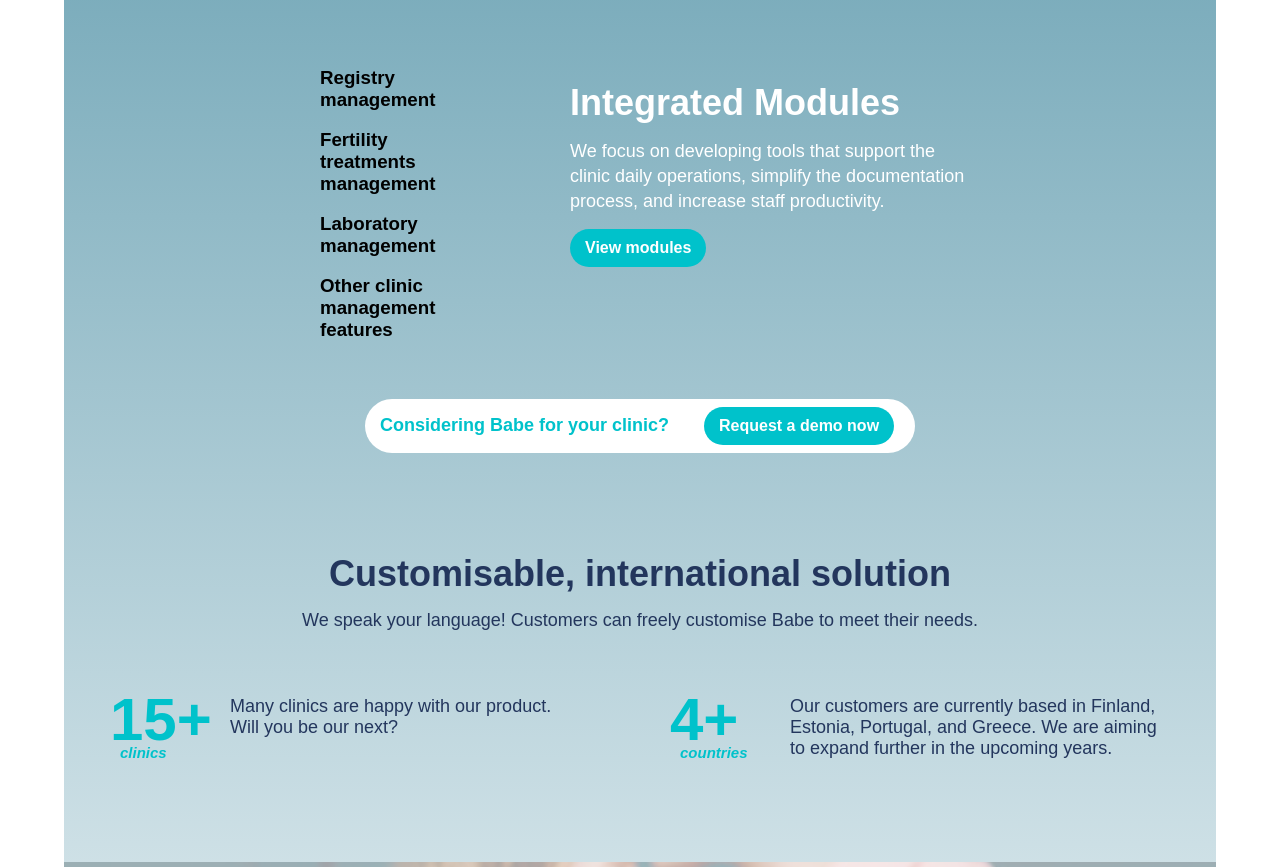
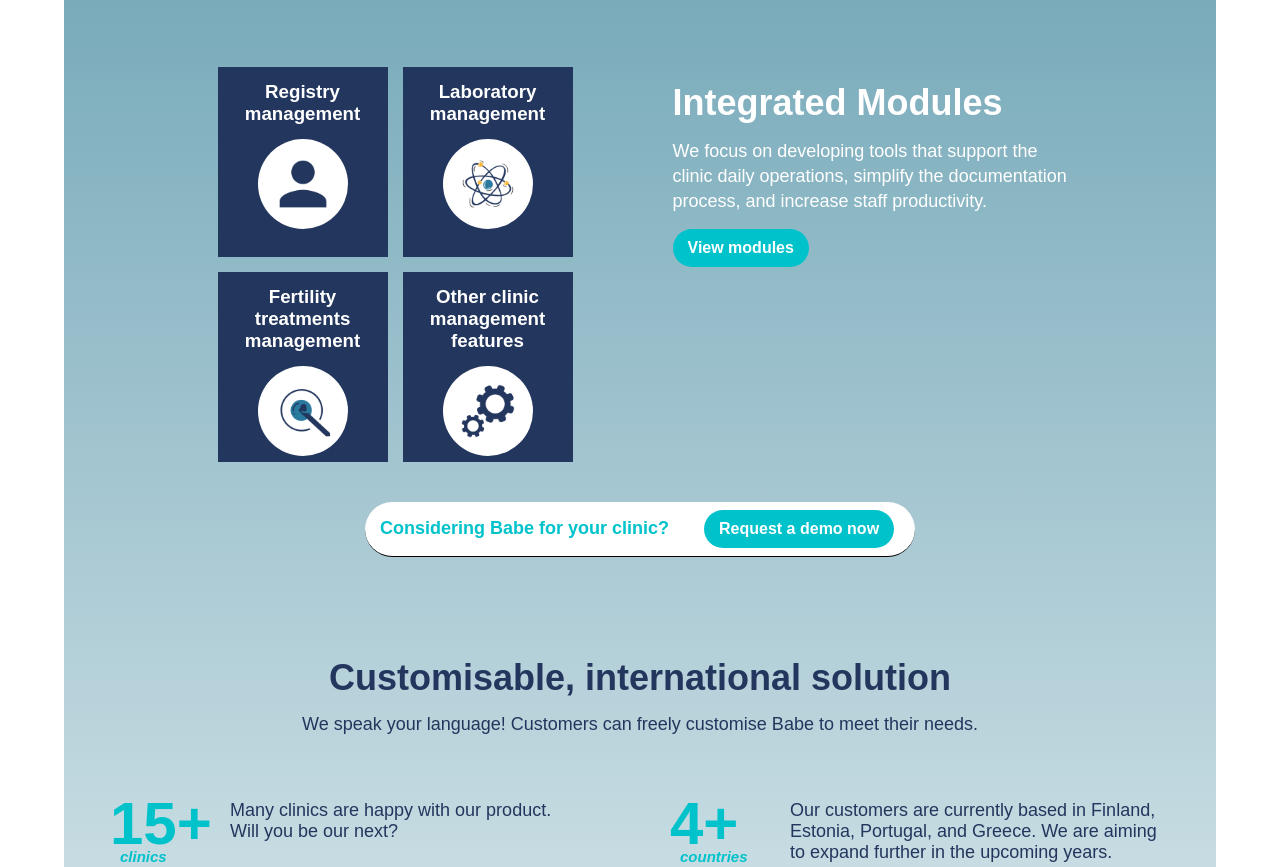
Before and after one commit to nglinhchi98/babe.trafore.com, a plain HTML site: page babefertilitysoftware.html in a window 1280 px wide. Shown: the part 1386-2253 px from the top of the page. Drawn offline with Linux system fonts and the light colour scheme.

Commit message:
adding icons and style

```diff
--- a/babefertilitysoftware.html
+++ b/babefertilitysoftware.html
@@ -72,19 +72,19 @@
             <div class="module-grid">
                 <div class="grid-item">
                     <h3>Registry management</h3>
-                    <img src="" alt="">
+                    <img src="images/icon1.png" alt="registry icon">
+                </div>
+                <div class="grid-item">
+                    <h3>Laboratory management</h3>
+                    <img src="images/icon3.png" alt="laboratory icon">
                 </div>
                 <div class="grid-item">
                     <h3>Fertility treatments management</h3>
-                    <img src="" alt="">
-                </div>
-                <div class="grid-item">
-                    <h3>Laboratory management</h3>
-                    <img src="" alt="">
+                    <img src="images/icon4.png" alt="fertility treatment icon">
                 </div>
                 <div class="grid-item">
                     <h3>Other clinic management features</h3>
-                    <img src="" alt="">
+                    <img src="images/icon2.png" alt="other clinic management">
                 </div>
             </div>
             <div class="module-txt">
--- a/babestyle.css
+++ b/babestyle.css
@@ -13,6 +13,10 @@ h2{
     font-size: 36px;
     margin: 15px auto;
     color: white;
+}
+h3 {
+    color: white;
+    padding: 4px 0;
 }
 a{
     text-decoration: none;
@@ -191,13 +195,27 @@ header p{
     line-height: 25px;
     padding-bottom: 15px;
 }
-.modules-grid {
+.module-grid {
     display: grid;
-    row-gap: 10px;
-    column-gap: 10px;
+    row-gap: 15px;
+    column-gap: 15px;
+    grid-template-columns: auto auto;
 }
 .grid-item {
     width: 150px;
+    height: 170px;
+    padding: 10px;
+    background-color: #23365d;
+    text-align: center;
+}
+.grid-item img {
+    border-radius: 50%;
+    width: 90px;
+    height: 90px;
+    margin-top: 10px;
+}
+.item-style h3 {
+    padding-bottom: 35px;
 }
 /*divide line with text and button*/
 .div-button {
@@ -208,6 +226,7 @@ header p{
     border-radius: 80px;
     padding: 8px 15px;
     margin: 40px auto;
+    border-bottom: solid 1px ;
 }
 
 .div-button p {
```
Also changed, not shown: images/icon1.png (added), images/icon2.png (added), images/icon3.png (added), images/icon4.png (added).
